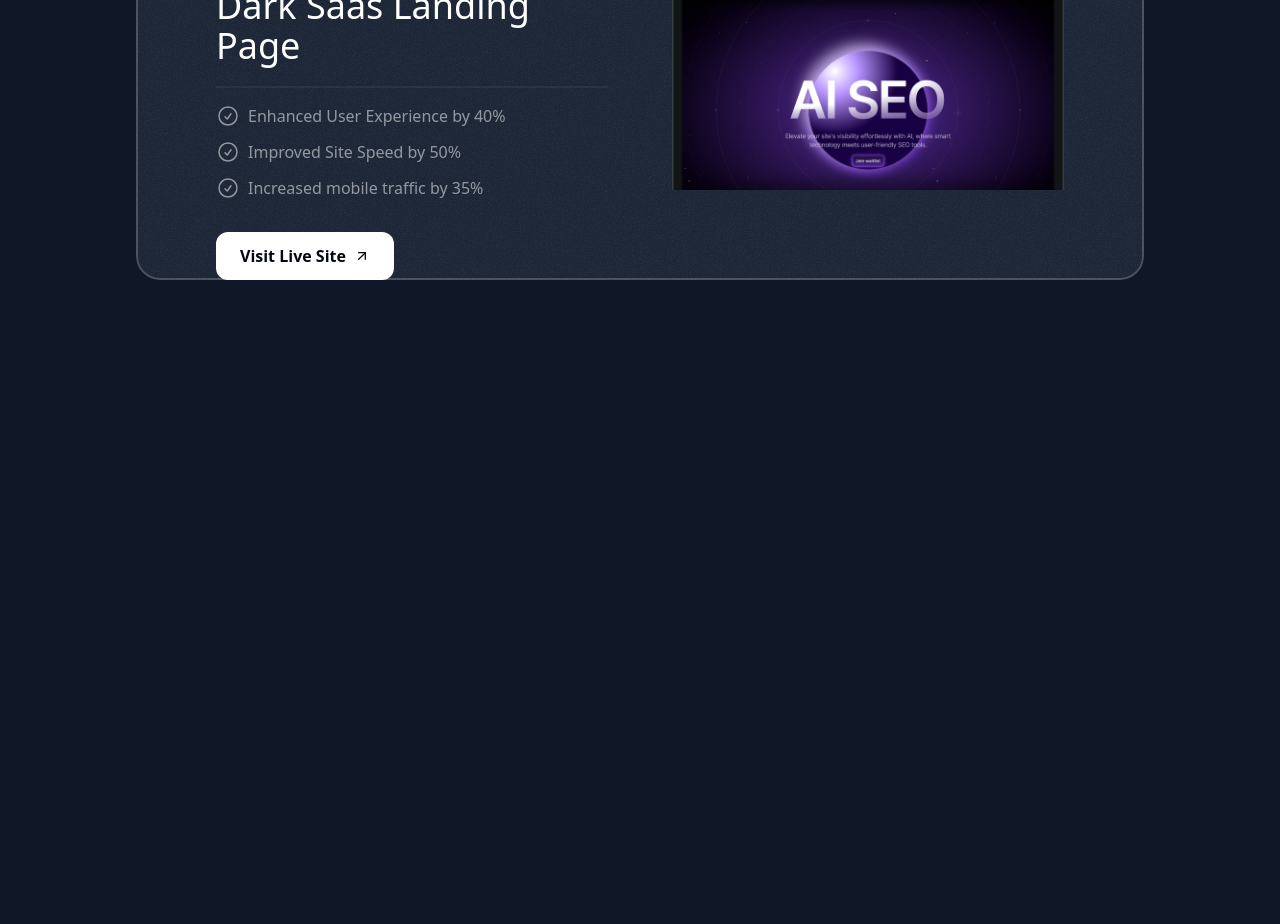
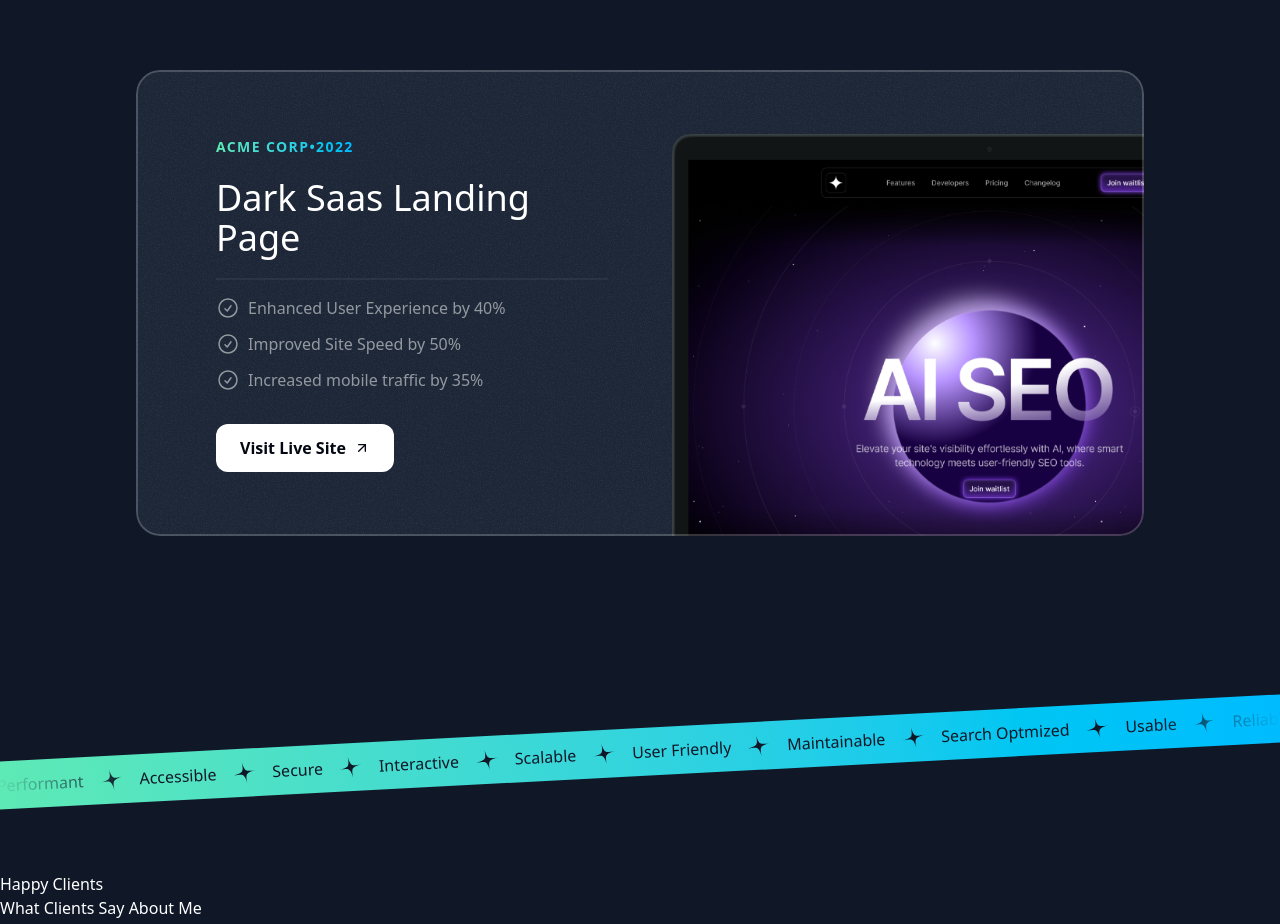
Before and after one commit to MuhammadWasif123/Portfolio-Personal, a React (Vite) app: page / in a window 1280 px wide. Shown: the part 2780-3704 px from the top of the page. Before the commit the page ends 3156 px from the top, so only its background shows below. Built offline with nearby package versions, Linux system fonts and the light colour scheme.

Commit message:
Portfolio Project Updated 2:19:22

```diff
--- a/src/App.jsx
+++ b/src/App.jsx
@@ -2,12 +2,16 @@ import React from "react";
 import Header from "./sections/Header";
 import HeroSection from "./sections/Hero";
 import {ProjectSection} from "./sections/Projects";
+import {TapeSection} from "./sections/TapeSection"
+import TestimmonialSection from "./sections/TestimonialSection"
 const App = () => {
   return (
     <div>
       <Header/>
       <HeroSection/>
       <ProjectSection/>
+      <TapeSection/>
+      <TestimmonialSection/>
     </div>
   );
 };
--- a/src/sections/Projects.jsx
+++ b/src/sections/Projects.jsx
@@ -84,7 +84,7 @@ export const ProjectSection = () => {
                   }}
                 ></div>
                   <div className="lg:grid lg:grid-cols-2 lg:gap-16">
-                    <div>
+                    <div className="lg:pb-16">
                 <div className="bg-gradient-to-r from-emerald-300 to-sky-400 inline-flex font-bold uppercase tracking-widest text-sm text-transparent bg-clip-text">
                   <span>{project.company}</span>
                   <span>&bull;</span>
@@ -107,11 +107,11 @@ export const ProjectSection = () => {
                   </button>
                 </a>
                 </div>
-                <div>
+                <div className="relative">
                 <img
                   src={project.image}
                   alt={project.title}
-                  className="mt-8 -mb-0 lg:mt-0 "
+                  className="mt-8 -mb-0 lg:mt-0 lg:absolute lg:h-full lg:w-auto lg:max-w-none"
                 />
                 </div>
                 </div>
--- /dev/null
+++ b/src/sections/TapeSection.jsx
@@ -0,0 +1,36 @@
+import React from "react";
+import StarIcon from "../assets/icons/star.svg?react";
+
+const words = [
+  "Performant",
+  "Accessible",
+  "Secure",
+  "Interactive",
+  "Scalable",
+  "User Friendly",
+  "Maintainable",
+  "Search Optmized",
+  "Usable",
+  "Reliable",
+];
+
+export const TapeSection = () => {
+  return (
+    <>
+      <div className="py-16 lg:py-24 overflow-x-clip">
+        <div className="bg-gradient-to-r from-emerald-300 to-sky-400 -rotate-3 -mx-1">
+          <div className="flex [mask-image:linear-gradient(to_right,transparent,black_10%,black_90%,transparent)]">
+            <div className="flex flex-none gap-4 py-3">
+              {words.map((word) => (
+                <div key={word} className="inline-flex gap-4">
+                  <span className="text-gray-900">{word}</span>
+                  <StarIcon className="size-6 text-gray-900 -rotate-12" />
+                </div>
+              ))}
+            </div>
+          </div>
+        </div>
+      </div>
+    </>
+  );
+};
--- /dev/null
+++ b/src/sections/TestimonialSection.jsx
@@ -0,0 +1,63 @@
+import React from 'react'
+import memojiAvatar1 from "../assets/images/memoji-avatar-1.png"
+import memojiAvatar2 from "../assets/images/memoji-avatar-2.png"
+import memojiAvatar3 from "../assets/images/memoji-avatar-3.png"
+import memojiAvatar4 from "../assets/images/memoji-avatar-4.png"
+import memojiAvatar5 from "../assets/images/memoji-avatar-5.png"
+
+
+const testimonials = [
+    {
+      name: "Alice Johnson",
+      position: "Frontend Developer",
+      text: "The UI/UX was spot-on! The entire process was smooth and professional from start to finish.",
+      avatar: memojiAvatar1,
+    },
+    {
+      name: "Mark Thompson",
+      position: "Project Manager",
+      text: "Delivered everything on time with great communication. Highly impressed with the quality of work.",
+      avatar: memojiAvatar2,
+    },
+    {
+      name: "Lisa Ray",
+      position: "UI/UX Designer",
+      text: "Beautiful designs and clean code. The team is very creative and easy to work with.",
+      avatar: memojiAvatar3,
+    },
+    {
+      name: "James Smith",
+      position: "CTO, StartupX",
+      text: "One of the best development experiences I've had. Professional, efficient, and reliable.",
+      avatar: memojiAvatar4,
+    },
+    {
+        name: "James Smith",
+        position: "CTO, StartupX",
+        text: "One of the best development experiences I've had. Professional, efficient, and reliable.",
+        avatar: memojiAvatar5,
+      },
+  ];
+
+
+
+const TestimonialSection = () => {
+  return (
+    <>
+      <div>
+        <p>Happy Clients</p>
+        <h2>What Clients Say About Me</h2>
+        <p>Don't just take my word for it. See what my clients say about my work.</p>
+        <div>
+            {testimonials.map(testimonial=>(
+                <div key={testimonial.name}>
+                     <img src={testimonial.avatar} alt={testimonial.name} />
+                </div>
+            ))}
+        </div>
+      </div>
+    </>
+  )
+}
+
+export default TestimonialSection
```
